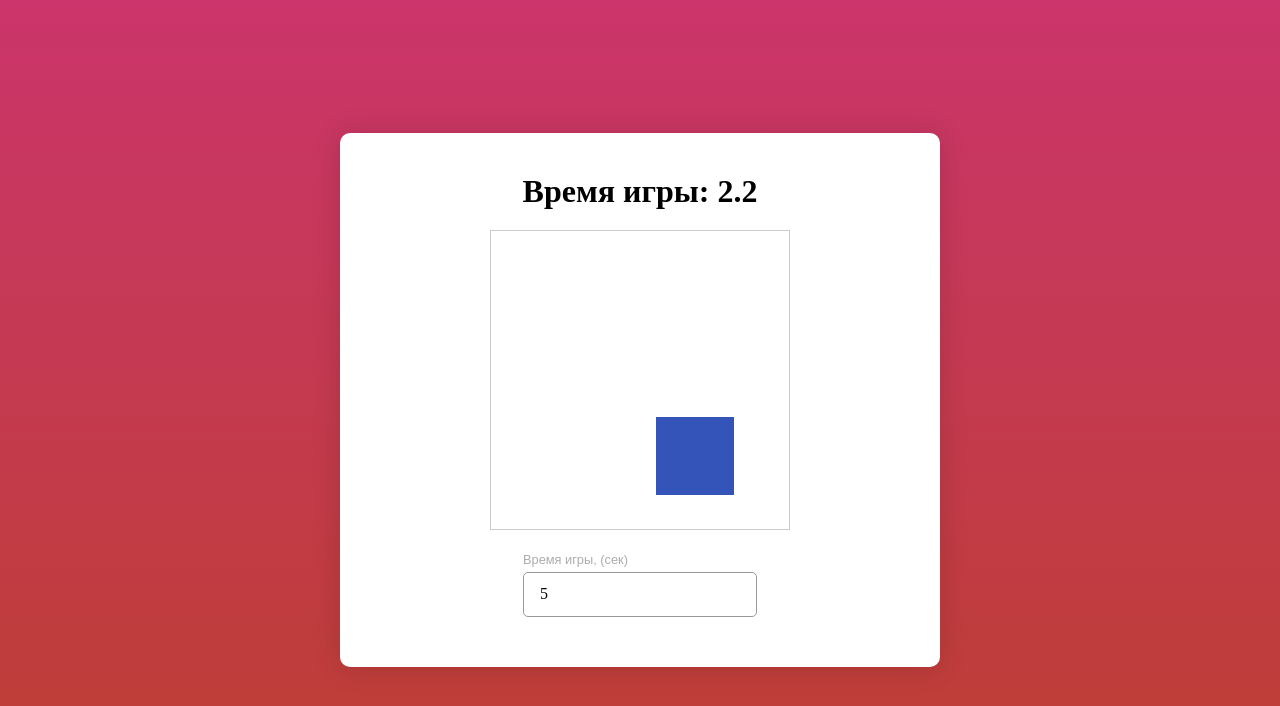
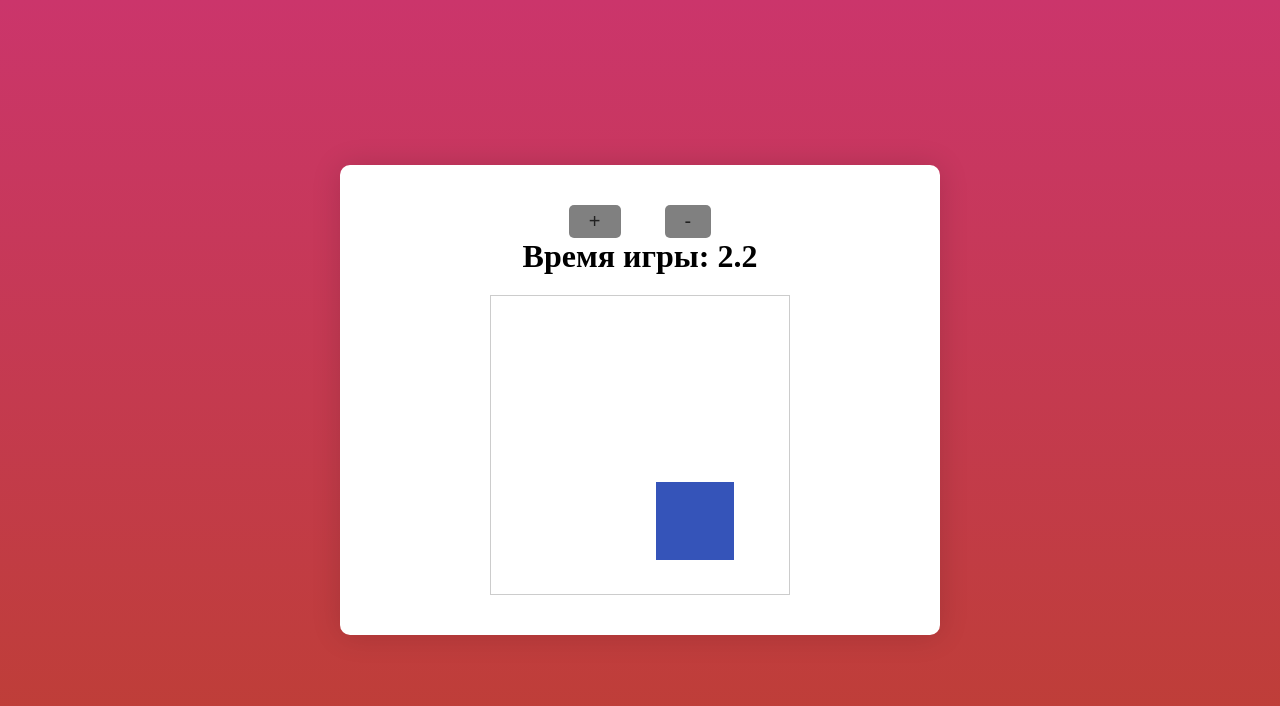
Before and after one commit to Tepakot/jsgame, a plain HTML site: page index.html in a window 1280 px wide. Both pictures are taken after a click on the button "Начать". Drawn offline with Linux system fonts and the light colour scheme.

Commit message:
time set upd

```diff
--- a/index.html
+++ b/index.html
@@ -12,19 +12,14 @@
 
   <div class="app">
     <div class="app__header">
-      <h1 id="time-header">Время игры: <span id="time">5.0</span></h1>
+      <button id="plus">+</button>
+      <button id="minus">-</button>
+      <h1 id="time-header">Время игры: <span id="time">5.0</span> </h1>
       <h1 id="result-header" class="hide">Ваш результат: <span id="result"></span></h1>
     </div>
     <div class="app__content">
       <button class="btn" id="start">Начать</button>
-
       <div class="game" id="game"></div>
-    </div>
-    <div class="app__footer">
-      <div class="input">
-        <label for="game-time">Время игры, (сек)</label>
-        <input type="number" id="game-time" min="5" step="1" value="5">
-      </div>
     </div>
   </div>
 
--- a/index.js
+++ b/index.js
@@ -5,6 +5,9 @@ var $result = document.querySelector('#result')
 var $timeHeader = document.querySelector('#time-header')
 var $resultHeader = document.querySelector('#result-header')
 var $gameTime = document.querySelector('#game-time')
+var $timePlus = document.querySelector('#plus')
+var $timeMinus = document.querySelector('#minus')
+var gameTime = $time.textContent;
 
 
 var score = 0
@@ -12,10 +15,29 @@ var isGameStarted = false
 
 $start.addEventListener('click', startGame)
 $game.addEventListener('click', handleBoxClick)
-$gameTime.addEventListener('input', setGameTime)
+// $gameTime.addEventListener('input', setGameTime)
+$timePlus.addEventListener('click', gameTimeSet)
+$timeMinus.addEventListener('click', gameTimeSet)
+
+function gameTimeSet() {
+    gameTime = $time.textContent;
+    if(this.id === 'plus') {
+        $time.textContent++;
+        show($timeHeader)
+        hide($resultHeader)
+    } else if($time.textContent <= 1) {
+        $time.textContent = 1;
+    } else {
+        $time.textContent--;
+        show($timeHeader)
+        hide($resultHeader)
+    }
+
+}
 
 function startGame() {
-    $gameTime.setAttribute('disabled', 'true')
+    $timePlus.setAttribute('disabled', 'true')
+    $timeMinus.setAttribute('disabled', 'true')
     score = 0
     setGameTime()
 
@@ -43,8 +65,6 @@ function setGameScore() {
 }
 
 function setGameTime() {
-    var time = +$gameTime.value
-    $time.textContent = time.toFixed(1)
     show($timeHeader)
     hide($resultHeader)
 }
@@ -55,9 +75,12 @@ function endGame() {
     show($resultHeader)
     hide($timeHeader)
     setGameScore()
-    $gameTime.removeAttribute('disabled')
+    $timePlus.removeAttribute('disabled')
+    $timeMinus.removeAttribute('disabled')
     $game.style.backgroundColor = '#ccc'
     $game.innerHTML = ''
+    $time.textContent = gameTime
+
 }
 
 
--- a/styles.css
+++ b/styles.css
@@ -35,6 +35,7 @@ body {
   position: relative;
   align-items: center;
   justify-content: center;
+  padding-bottom: 20px;
 }
 
 .app__footer {
@@ -134,3 +135,22 @@ body {
   box-shadow: 0 6px 16px 0 rgba(0,0,0,.2);
   transform: translateY(-1px);
 }
+#plus {
+  background: #8BC34A;
+  margin-right: 20px;
+}
+#minus {
+  background: #F44336;
+  margin-left: 20px;
+}
+#plus, #minus {
+  padding: 5px 20px;
+  border: none;
+  border-radius: 5px;
+  font-size: 20px;
+  font-family: fantasy;
+  color: #212121;
+}
+#plus:disabled, #minus:disabled {
+  background: gray;
+}
```
